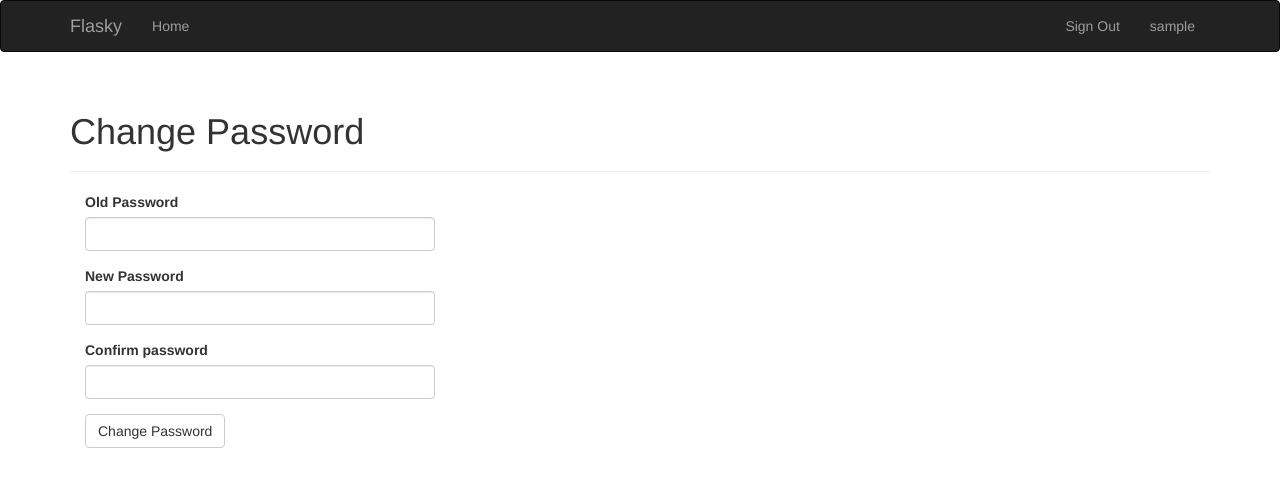
After one commit to wuxiaobai24/flask-study, a Flask app: page /auth/change_password in a window 1280 px wide. The commit adds this page. Shown: the top 487 px of the page. Run offline with Flask 2, Linux system fonts and the light colour scheme; a user stored in the database is signed in; some libraries are stand-ins or nearby versions.

Commit message:
完成修改密码功能

```diff
--- a/app/auth/forms.py
+++ b/app/auth/forms.py
@@ -14,9 +14,9 @@ class RegistrationForm(FlaskForm):
     email = StringField('Email', validators = [Required(),Length(1,64),Email()])
 
     username  = StringField('Username',validators = [
-        Required(),Length(1,64)])#,Regexp('^[A-Za-z][A-Za-z0-9_.]*S',0,
-            #'Usernames must have only letters, '
-            #'numbers, dots or underscores')])
+        Required(),Length(1,64),Regexp('^[A-Za-z][A-Za-z0-9_.]*S',0,
+            'Usernames must have only letters, '
+            'numbers, dots or underscores')])
     password = PasswordField('Password',validators = [
         Required(),EqualTo('password2',message='Passwords must match.')])
     password2 = PasswordField('Comfirm password',validators = [Required()] )
@@ -29,3 +29,12 @@ class RegistrationForm(FlaskForm):
     def validate_username(self,field):
         if User.query.filter_by(username=field.data).first():
             raise ValidationError('Username already in use.')
+
+class ChangePasswordForm(FlaskForm):
+    oldpassword = PasswordField('Old Password',validators = [Required(),
+        Length(1,64)])
+    newpassword = PasswordField('New Password',validators = [Required(),
+        Length(1,64),EqualTo('newpassword2','New passwords must match.')])
+    newpassword2 = PasswordField('Confirm password',validators = [Required(),
+        Length(1,64)])
+    submit = SubmitField('Change Password')
--- a/app/auth/views.py
+++ b/app/auth/views.py
@@ -3,7 +3,7 @@ from flask_login import login_user,logout_user
 from . import auth
 from ..models import User
 from flask_login import login_required,current_user
-from .forms import LoginForm,RegistrationForm
+from .forms import LoginForm,RegistrationForm,ChangePasswordForm
 from .. import db
 from ..emails import send_mail
 # 保护路由
@@ -88,3 +88,16 @@ def resend_confirmation():
             'auth/email/confirm',user=current_user,token=token)
     flash('A new confirmation email has been sent to you by email.')
     return redirect(url_for('main.index'))
+
+#修改密码
+@auth.route('/change_password',methods=['POST','GET'])
+@login_required
+def change_password():
+    print('change_password')
+    form = ChangePasswordForm()
+    if form.validate_on_submit():
+        current_user.password = form.newpassword.data
+        db.session().commit()
+        flash('Chang Password Success!')
+        return redirect(url_for('main.index'))
+    return render_template('auth/change_password.html',form=form)
--- a/app/main/views.py
+++ b/app/main/views.py
@@ -35,6 +35,7 @@ def index():
 def user(name):
     return render_template('user.html',name=name)
 
+#测试使用
 @main.route('/email')
 def email():
     text_send_mail()
--- /dev/null
+++ b/app/templates/auth/change_password.html
@@ -0,0 +1,14 @@
+{% extends "base.html" %}
+{% import "bootstrap/wtf.html" as wtf %}
+
+{% block title %}Flask - Change Password {% endblock %}
+
+{% block page_content %}
+<div class="page-header">
+  <h1>Change Password</h1>
+</div>
+<div class = 'col-md-4'>
+  {{ wtf.quick_form(form) }}
+</div>
+
+{% endblock %}
--- a/app/templates/base.html
+++ b/app/templates/base.html
@@ -32,6 +32,11 @@
             <ul class = 'nav navbar-nav navbar-right'>
               {% if current_user.is_authenticated %}
                 <li><a href="{{ url_for('auth.logout')}}">Sign Out</a></li>
+                <li>
+                  <a href="{{ url_for('main.user',name=current_user.username )}}">
+                  {{ current_user.username }}
+                  </a>
+                </li>
               {% else %}
                 <li><a href="{{ url_for('auth.login') }}">Sign In</a></li>
               {% endif %}
--- a/app/templates/user.html
+++ b/app/templates/user.html
@@ -8,4 +8,8 @@
 <div class="page-header">
     <h1>Hello,{{ name }}!</h1>
 </div>
+<p>
+  Do you want to change your password?
+  <a href="{{ url_for('auth.change_password') }}">Click here!</a>
+  </p>
 {% endblock %}
```
